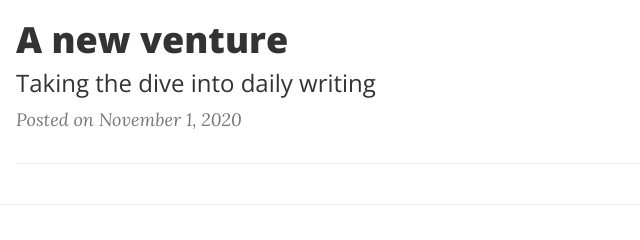
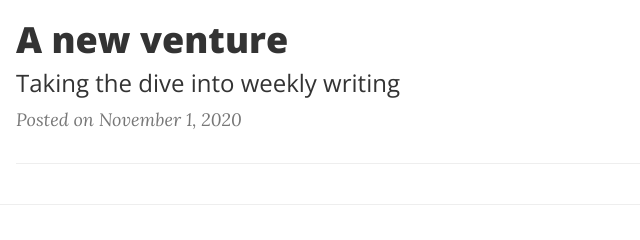
Before and after one commit to HarsimranAneja/blog, a website: page index.html in a window 1280 px wide. Shown: the part 508-748 px from the top of the page, 249-889 px from the left. Drawn offline with nearby package versions, Linux system fonts and the light colour scheme.

Commit message:
Update index.html

```diff
--- a/index.html
+++ b/index.html
@@ -93,7 +93,7 @@
                             A new venture
                         </h2>
                         <h3 class="post-subtitle">
-                            Taking the dive into daily writing
+                            Taking the dive into weekly writing
                         </h3>
                     </a>
                     <p class="post-meta">Posted on November 1, 2020</p>
```
